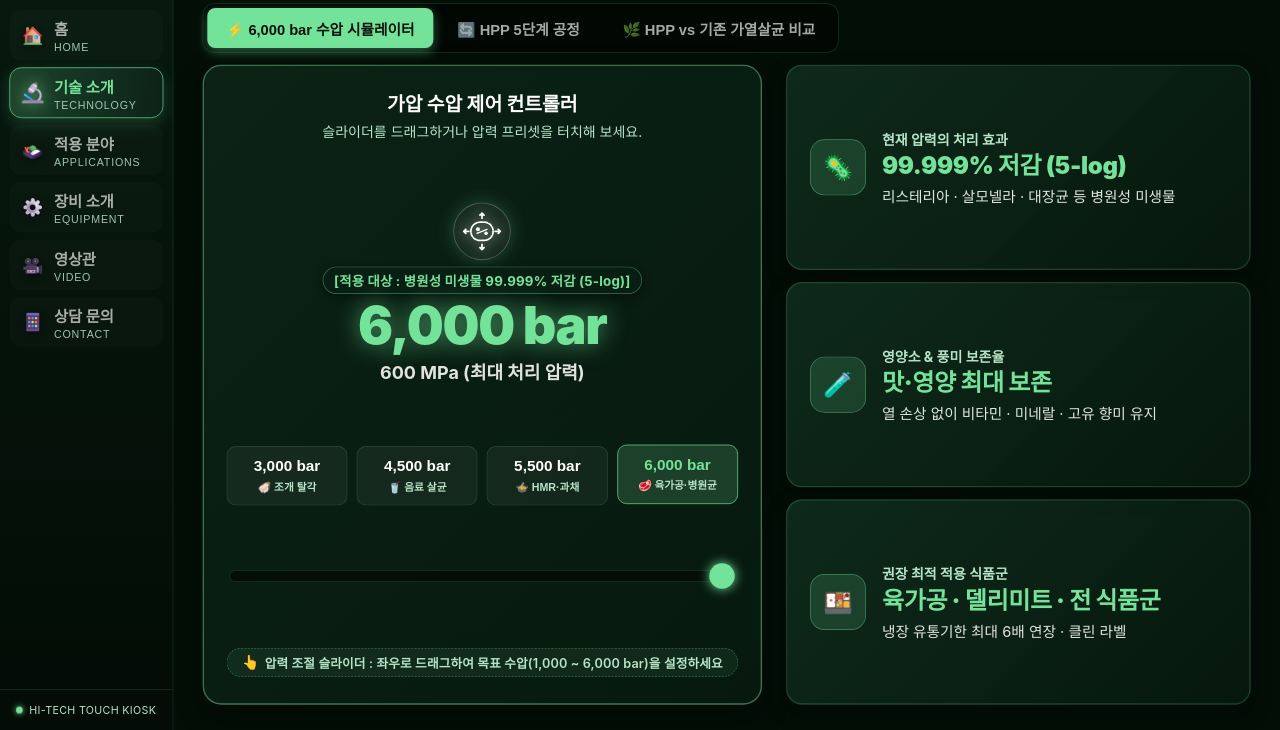
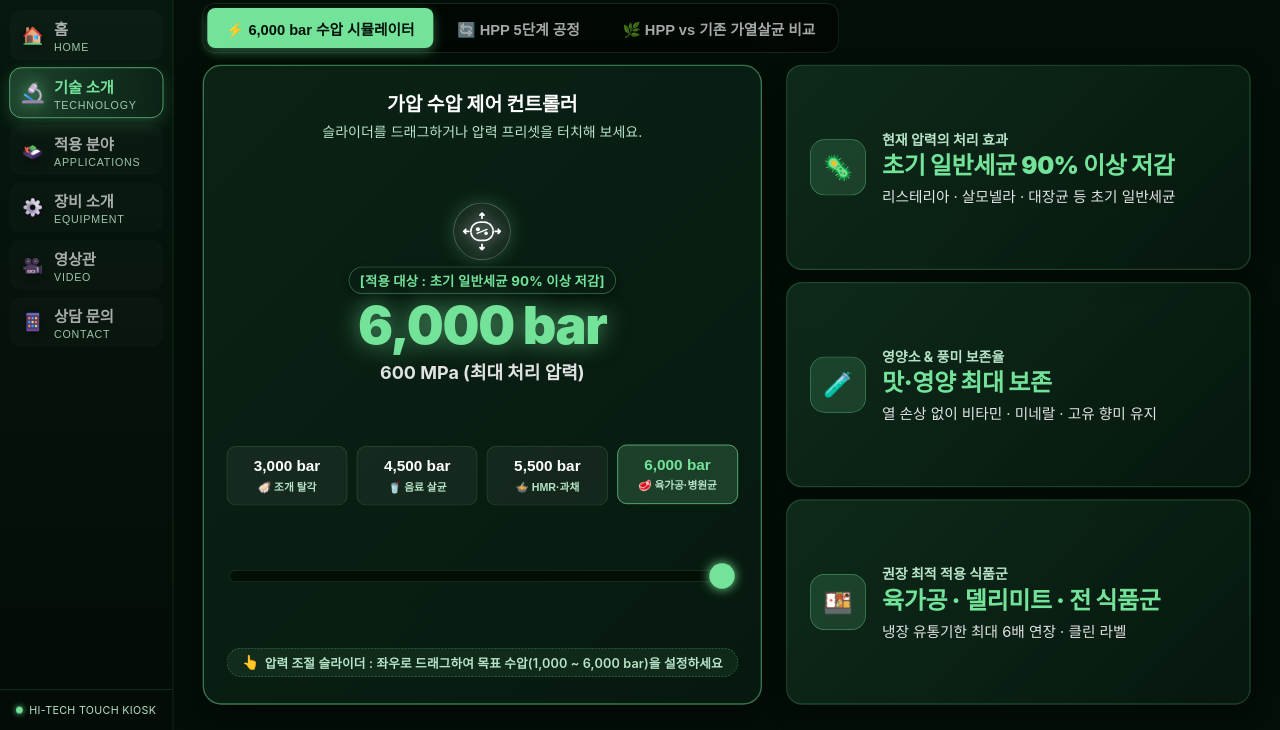
Before and after one commit to ilshinautoclave/hpp-kiosk, a plain HTML site: page index.html in a window 1280 px wide. Both pictures are taken after a click on the button "🔬 초고압 원리 체험하기". Shown: the part 70-800 px from the top of the page. Drawn offline with Linux system fonts and the light colour scheme; a web font is replaced by a local one.

Commit message:
시뮬레이터: 초기 일반세균 90% 이상 저감으로 문구 수정

```diff
--- a/index.html
+++ b/index.html
@@ -2313,7 +2313,7 @@
                         </svg>
                       </div>
                       <div class="sim-target-action-badge" id="simTargetBadge">
-                        [적용 대상 : 병원성 미생물 99.999% 세포막 파괴]
+                        [적용 대상 : 초기 일반세균 90% 이상 저감]
                       </div>
                     </div>
 
@@ -2357,8 +2357,8 @@
                     <div class="hud-card-icon">🦠</div>
                     <div class="hud-card-info">
                       <div class="hud-card-title" data-i18n="hud_kill_title">현재 압력의 처리 효과</div>
-                      <div class="hud-card-val" id="simKillRate">99.999% 저감 (5-log)</div>
-                      <div class="hud-card-desc" id="simKillDesc">리스테리아 · 살모넬라 · 대장균 등 병원성 미생물</div>
+                      <div class="hud-card-val" id="simKillRate">초기 일반세균 90% 이상 저감</div>
+                      <div class="hud-card-desc" id="simKillDesc">리스테리아 · 살모넬라 · 대장균 등 초기 일반세균</div>
                     </div>
                   </div>
 
@@ -3454,9 +3454,9 @@
           cat: T('HMR · 이유식 · 과카몰리 · 퓌레', 'HMR · Baby Food · Guacamole · Purees'),
           catDesc: T('권장 압력 5,000 ~ 6,000 bar · 처리 3분 내외', '5,000 ~ 6,000 bar · ~3 min hold') },
         { icon: 'microbe', color: 'var(--green-neon)',
-          badge: T('[적용 대상 : 병원성 미생물 99.999% 저감 (5-log)]', '[Target : 99.999% pathogen reduction (5-log)]'),
-          kill: T('99.999% 저감 (5-log)', '99.999% Reduction (5-log)'),
-          killDesc: T('리스테리아 · 살모넬라 · 대장균 등 병원성 미생물', 'Listeria, Salmonella, E. coli and other pathogens'),
+          badge: T('[적용 대상 : 초기 일반세균 90% 이상 저감]', '[Target : 90%+ reduction of initial bacteria]'),
+          kill: T('초기 일반세균 90% 이상 저감', '90%+ Reduction of Initial Bacteria'),
+          killDesc: T('리스테리아 · 살모넬라 · 대장균 등 초기 일반세균', 'Listeria, Salmonella, E. coli and other initial bacteria'),
           cat: T('육가공 · 델리미트 · 전 식품군', 'Deli Meats & All Foods'),
           catDesc: T('냉장 유통기한 최대 6배 연장 · 클린 라벨', 'Up to 6X chilled shelf life · Clean label') }
       ];
```
